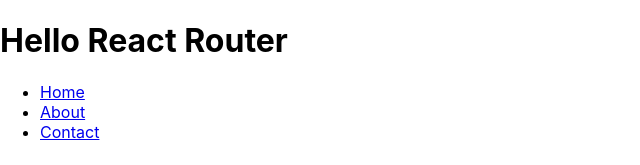
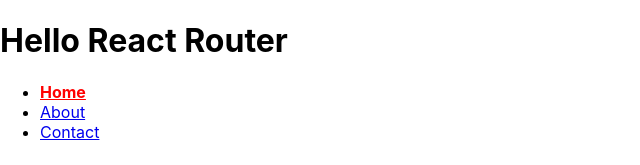
Before and after one commit to kouji2004/react-portfolio, a React (Create React App) app in the folder react-portfolio/: page / in a window 1280 px wide. Shown: the top 165 px of the page, without its empty margins (0-640 px from the left). Built offline with nearby package versions, Linux system fonts and the light colour scheme.

Commit message:
NavLinkにexactを設定

```diff
--- a/react-portfolio/src/App.js
+++ b/react-portfolio/src/App.js
@@ -1,17 +1,30 @@
-import { BrowserRouter, Route, Switch } from 'react-router-dom';
+import { BrowserRouter, Route, Switch, NavLink } from 'react-router-dom';
 function App() {
   return (
     <BrowserRouter>
       <h1>Hello React Router</h1>
       <ul>
+          <li>
+        <NavLink
+          activeStyle={{
+            fontWeight: 'bold',
+            color: 'red',
+          }}
+          exact
+          to="/"
+        >
+          Home
+        </NavLink>
+      </li>
         <li>
-          <a href="/">Home</a>
+          <NavLink activeClassName="active" to="/about">
+            About
+          </NavLink>
         </li>
         <li>
-          <a href="/about">About</a>
-        </li>
-        <li>
-          <a href="/contact">Contact</a>
+          <NavLink activeClassName="active" to="/contact">
+            Contact
+          </NavLink>
         </li>
       </ul>
       <Switch>
--- a/react-portfolio/src/index.css
+++ b/react-portfolio/src/index.css
@@ -11,3 +11,7 @@
   font-family: source-code-pro, Menlo, Monaco, Consolas, 'Courier New',
     monospace;
 }
+
+.active {
+  color: blue;
+}
```
